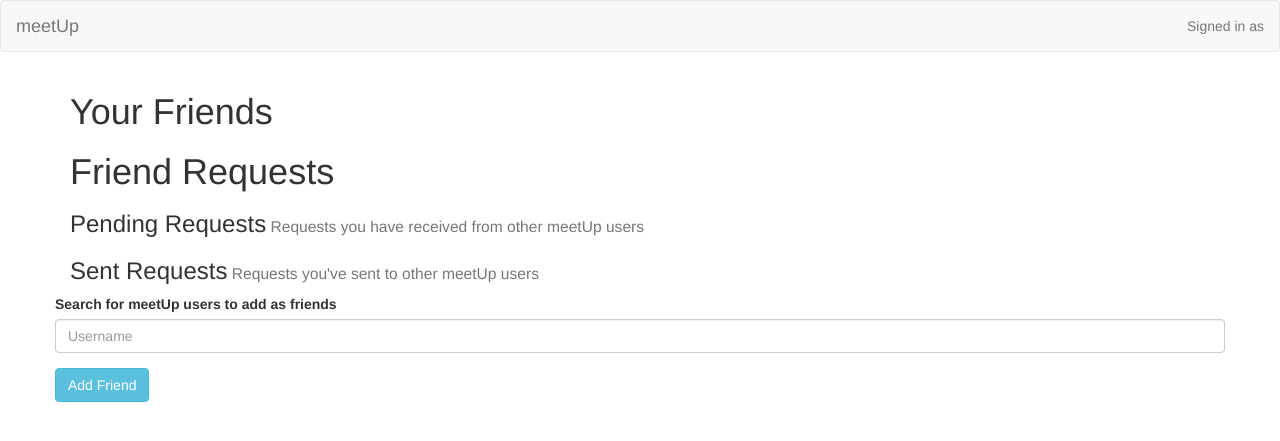
After one commit to nadia26/MeetUp, a Flask app: page /friends in a window 1280 px wide. The commit adds this page. Shown: the top 441 px of the page. Run offline with Flask 2, Linux system fonts and the light colour scheme; some libraries are stand-ins or nearby versions.

Commit message:
working on friends page

```diff
--- a/app.py
+++ b/app.py
@@ -2,7 +2,7 @@ from flask import Flask,request,url_for,redirect,render_template, session
 from pymongo import MongoClient
 from functools import wraps
 import json
-from mongo_utils import register, authenticate, add_date, get_dates
+from mongo_utils import *
 
 app=Flask(__name__)
 app.config["SECRET_KEY"] = "7182379192"
@@ -36,6 +36,7 @@ def index():
         user = session["user"]
     else:
         session["user"] = ""
+        session["address"] = ""
     if request.method == "POST":
         if request.form["b"] == "search":
             addresses = {
@@ -69,6 +70,21 @@ def meetups():
         dates = [get_dates(session['user'])]
         return render_template("meetups.html", user=session['user'], dates=dates)
 
+@app.route("/friends",methods=["GET","POST"])
+def friends():
+    if session and "user" in session:
+        user = session["user"]
+    else:
+        session["user"] = ""
+    if request.method == "GET":
+
+        return render_template("friends.html",user=session['user'])
+
+@app.route("/friendrequest/<requestee>", methods=["GET","POST"])
+def friendrequest(requestee):
+    success = friend_request(session["user"],requestee)
+    return redirect(url_for('friends'))
+
 if __name__=="__main__":
     app.debug=True
     app.secret_key = "SHH"
--- /dev/null
+++ b/static/js/friends.js
@@ -0,0 +1,29 @@
+document.getElementById("searchButton").addEventListener('click', function() {
+	var user = document.getElementById("search").value;
+	if (user) {
+		var req = $.ajax({
+		  type: "POST",
+		  url: "/friendrequest/"+user,
+		  data: {'requestee': user}
+		}).done(function(o) {
+		});
+	}
+});
+var pendingRequests = [];
+var sentRequests = [];
+displayRequests = function() {
+	var req = $.ajax({
+      url: 'http://localhost:27017/local/accounts',
+      type: 'GET',
+      dataType: 'jsonp',
+      callback: function() {
+      	console.log('luv');
+      },
+      success: function (data) {
+        console.log('success', data);
+      },
+      error: function (XMLHttpRequest, textStatus, errorThrown) {
+        console.log('error', errorThrown);
+      }
+    });
+}
--- /dev/null
+++ b/templates/friends.html
@@ -0,0 +1,40 @@
+{% extends "base.html" %}
+{% block head %}
+<script>
+
+</script>
+{% endblock %}
+{% block body %}
+<nav class="navbar navbar-default">
+    <div class="container-fluid">
+        <div class="navbar-header">
+            <a class="navbar-brand" href="/">
+                meetUp
+            </a>
+        </div>
+        <div class="collapse navbar-collapse">
+            <p class="navbar-text navbar-right">Signed in as {{ user }}</p>
+        </div>
+    </div>
+</nav>
+<div class="container">
+	<h1>Your Friends</h1>
+
+	<h1>Friend Requests</h1>
+	<h3>Pending Requests<small> Requests you have received from other meetUp users</small></h3>
+	<h3>Sent Requests<small> Requests you've sent to other meetUp users</small></h3>
+	<div class="form-group">
+		<div class="row"
+			<div class="col-sm-4">
+				<label for="search">Search for meetUp users to add as friends</label>
+				<input id="search" class="form-control" placeholder="Username" name="search">
+			</div>
+		</div>
+		<div class="row">
+			<button class="btn btn-info" id="searchButton">Add Friend</button>
+		</div>
+	</div>
+</div>
+
+<script src="../static/js/friends.js"></script>
+{% endblock %}
--- a/templates/main.html
+++ b/templates/main.html
@@ -68,12 +68,6 @@
       		<input id="input2" type="text" class="form-control" placeholder="...Your friend's address!" name="address2">
       	      </div>
 	          </div>
-            {% if user %}
-            <div class="form-group row">
-              <label for="finduser" class="col-sm-2 control-label">Find address of other user</label>
-
-            </div>
-            {% endif %}
 
 
 
```
Also changed, not shown: mongo_utils.py (+13 -1 lines), 1 other file.
